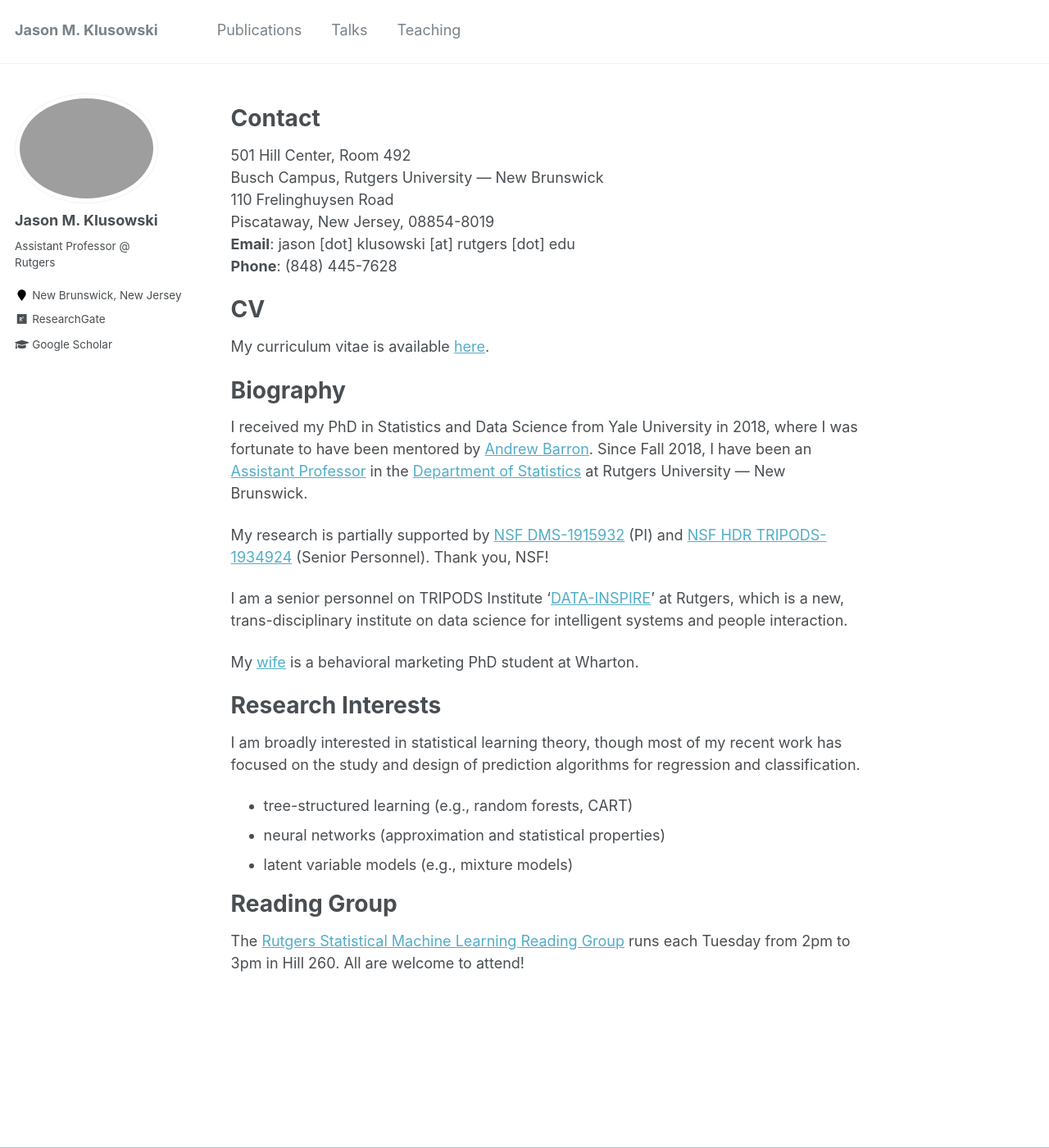
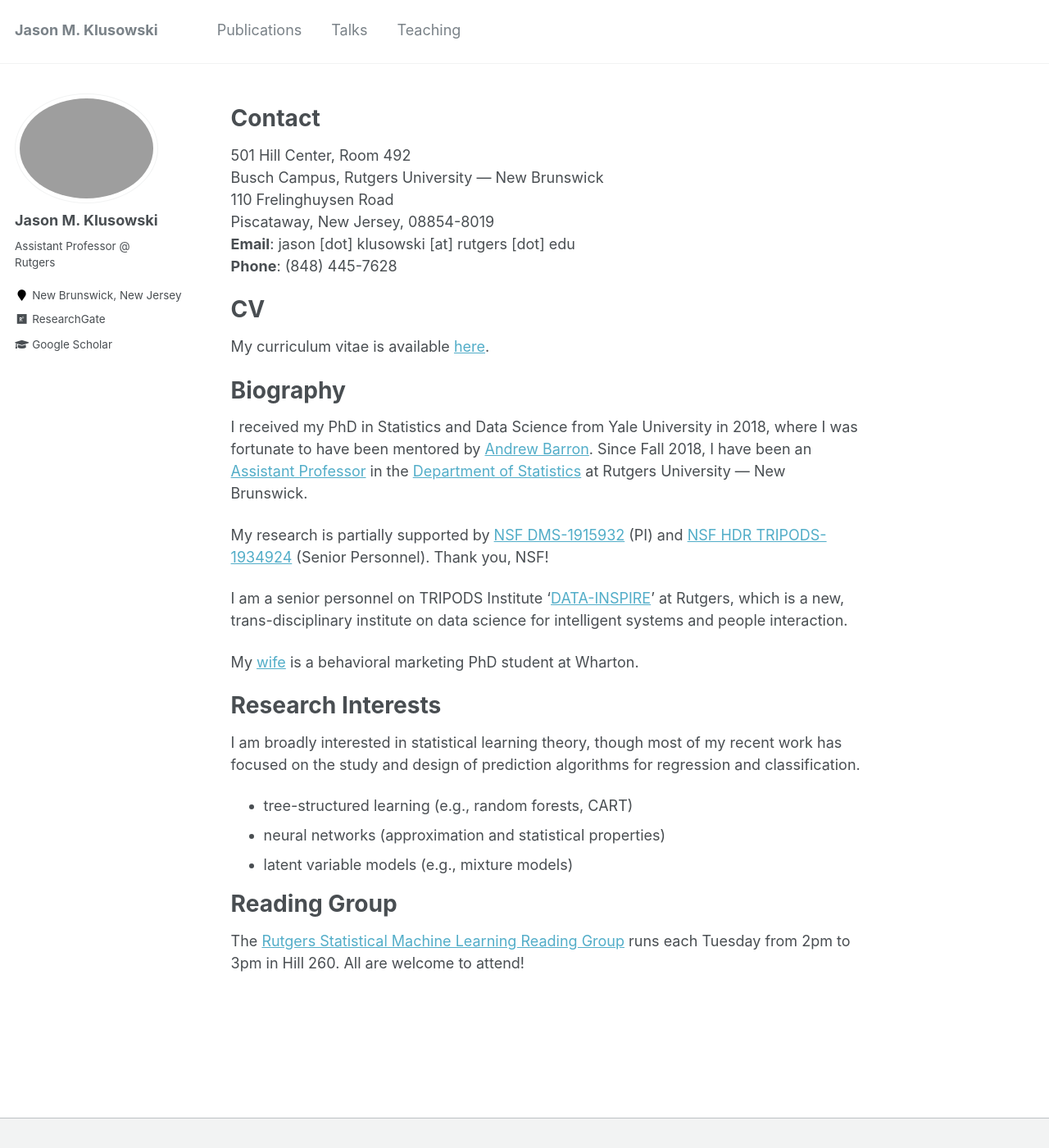
Before and after one commit to jasonklusowski/jasonklusowski.github.io, a Jekyll site: the page built from _pages/about.md, in a window 1280 px wide and 1400 px high, scrolled down 4 px. Shown: the whole window at 82% size. Built offline with Jekyll 4.4.1, drawn with Linux system fonts in a browser that asks for light colours.

Commit message:
Revert "Update _footer.scss"
This reverts commit 6815570186dd66ec0ed2df65d38b13b9e0e6eca7.

```diff
--- a/_sass/_footer.scss
+++ b/_sass/_footer.scss
@@ -23,9 +23,18 @@
   background-color: $lighter-gray;
   border-top: 1px solid $light-gray;
 
- footer {
-  display: none;
-}
+  footer {
+    @include clearfix;
+    margin-left: auto;
+    margin-right: auto;
+    margin-top: 0em;
+    max-width: 100%;
+    padding: 0 1em 2em;
+
+    @include breakpoint($x-large) {
+      max-width: $x-large;
+    }
+  }
 
   a {
     color: inherit;
```
